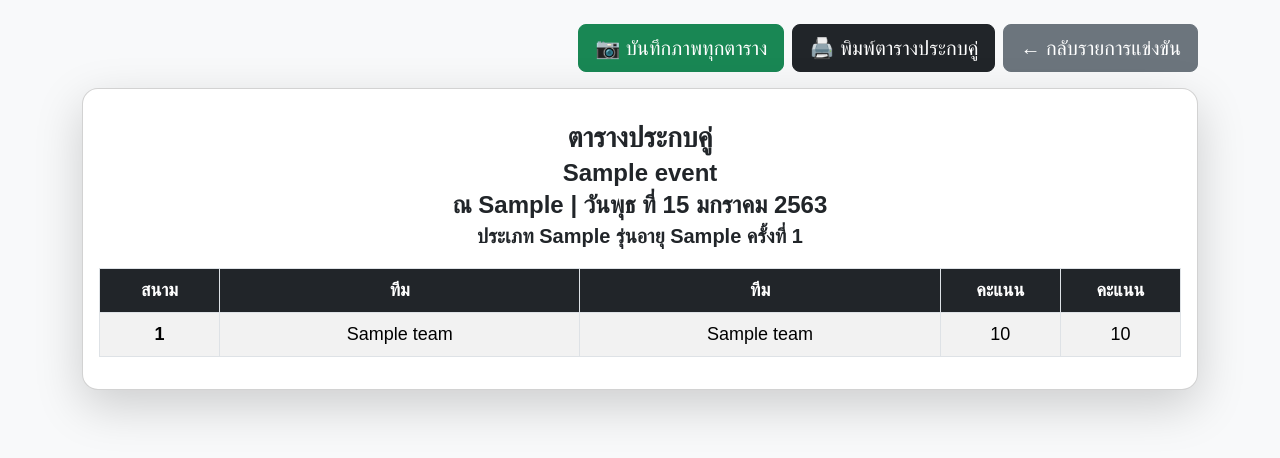
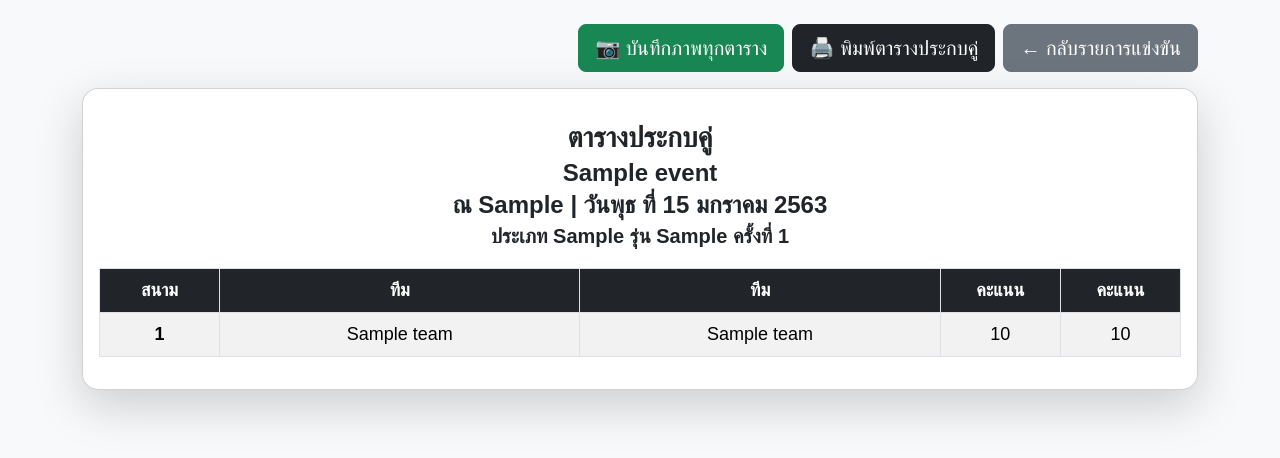
Before and after one commit to Dekchairukna/tournoi-petanque, a Flask app: page /match/event/1/pairings in a window 1280 px wide. Shown: the top 458 px of the page. Run offline with Flask 3, Linux system fonts and the light colour scheme; tables that the repository leaves empty hold one stand-in row (values such as "Sample post"); some libraries are stand-ins or nearby versions.

Commit message:
Update match_pairs.html

```diff
--- a/templates/match_pairs.html
+++ b/templates/match_pairs.html
@@ -155,7 +155,7 @@
                   <h3 class="fw-bold mb-1">ตารางประกบคู่</h3>
                   <h4 class="fw-bold mb-1">{{ event.name }}</h4>
                   <h4 class="fw-bold mb-1">ณ {{ event.location }} | {{ thai_date_full(event.date) }}</h5>
-                    <h5 class="fw-bold mb-1"> ประเภท {{ event.category }} รุ่นอายุ {{ event.age_group }} ครั้งที่ {{
+                    <h5 class="fw-bold mb-1"> ประเภท {{ event.category }} รุ่น {{ event.age_group }} ครั้งที่ {{
                       round_number }}</h5>
                 </th>
               </tr>
```
